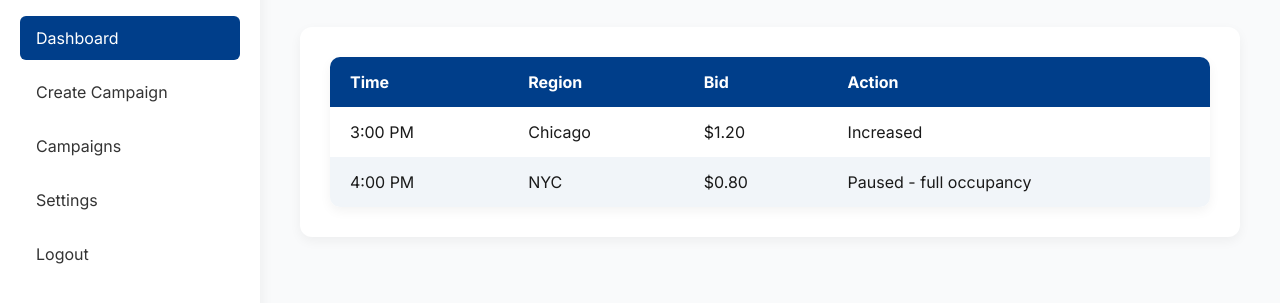
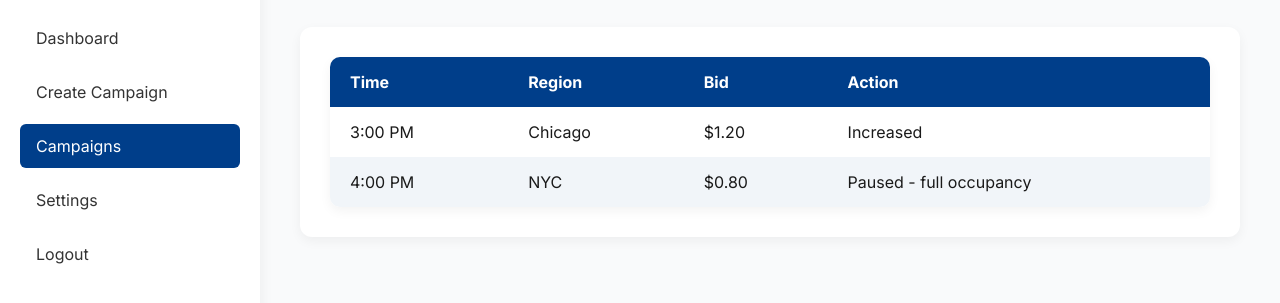
Before and after one commit to AgalyaRajendran/autoadpilot-landing, a plain HTML site: page campaigns.html in a window 1280 px wide. Shown: the part 103-406 px from the top of the page. Drawn offline with Linux system fonts and the light colour scheme; sample sign-in values are in the browser's storage.

Commit message:
UI changes

```diff
--- a/campaigns.html
+++ b/campaigns.html
@@ -40,9 +40,9 @@
 </script>
 <div class="sidebar">
   <h2>NexMax</h2>
-  <a href="dashboard.html" class="active">Dashboard</a>
+  <a href="dashboard.html">Dashboard</a>
   <a href="create-campaign.html">Create Campaign</a>
-  <a href="campaigns.html">Campaigns</a>
+  <a href="campaigns.html" class="active">Campaigns</a>
   <a href="settings.html">Settings</a>
   <a href="#" onclick="logout()">Logout</a>
 </div>
```
Also changed, not shown: 1 other file.
